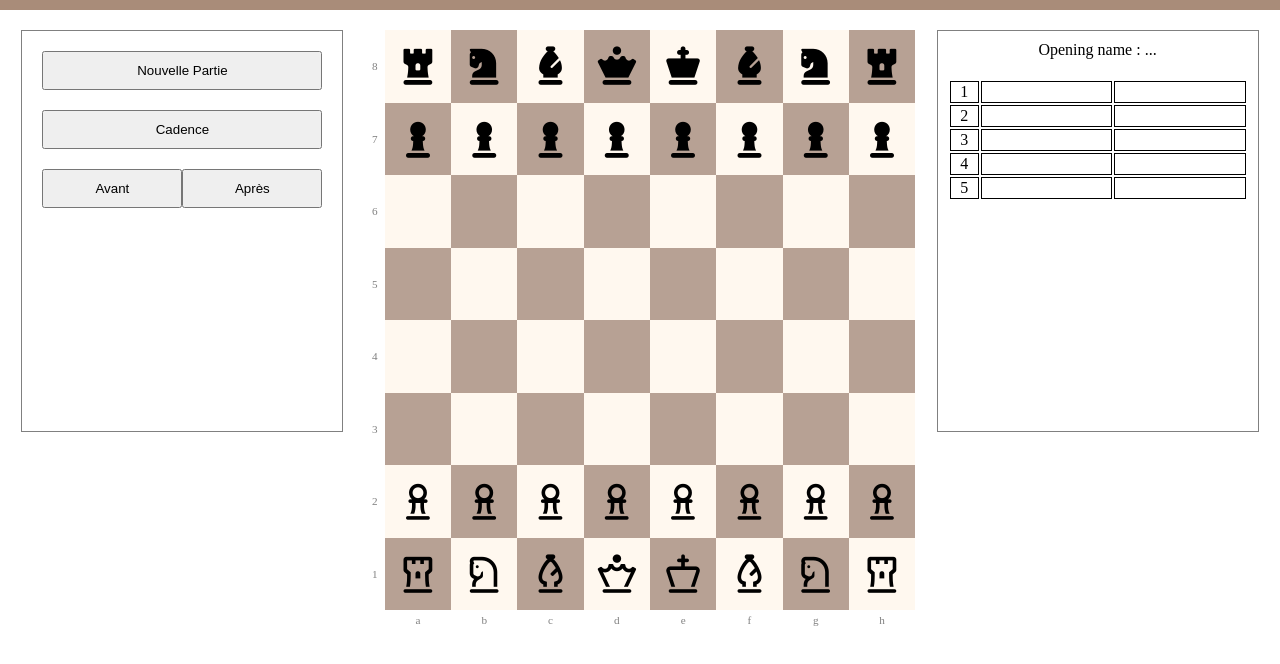
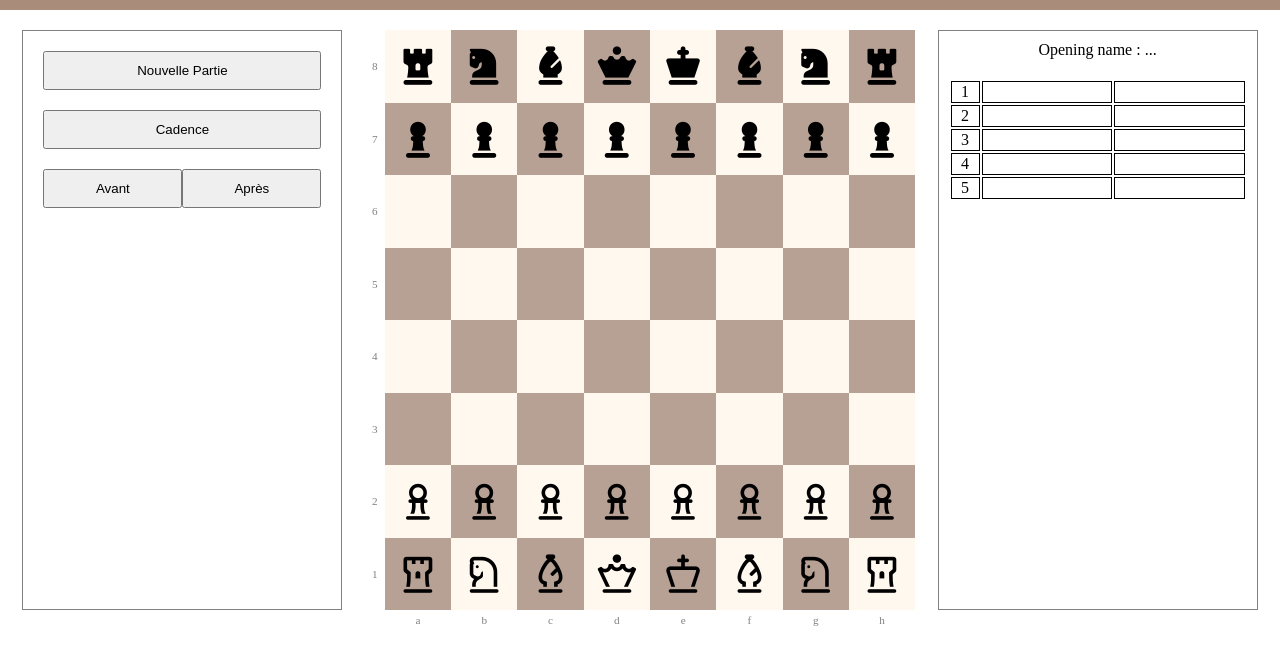
Before and after one commit to ThomasJson/BLUNDER-THINGS, a plain HTML site: page index.html in a window 1280 px wide. Shown: the part 46-710 px from the top of the page. Drawn offline with Linux system fonts and the light colour scheme.

Commit message:
Box-sizing

```diff
--- a/css/index.css
+++ b/css/index.css
@@ -1,14 +1,6 @@
-/* * {
-    font-family: 'fashinsm';
-} */
-/* @font-face {
-    font-family: 'Fashinsm';
-    src: url('../fonts/fashinsm.ttf');
-} */
-/* input:-webkit-autofill, input:-webkit-autofill:hover, input:-webkit-autofill:focus, input:-webkit-autofill:active{
-    -webkit-box-shadow: 0 0 0 30px white inset !important;
-} */
-
+* {
+    box-sizing: border-box;
+}
 body {
     margin: auto;
     height: 100vh;
@@ -230,8 +222,8 @@ form p {
 }
 .aside-section {
     width: 25%;
-    height: 25em;
-    border: 1px solid grey;
+    height: calc(100% - 20px);
+    border: 0.2px solid grey;
 }
 
 /* ////////////////////////////////////////////////// SETTINGS SECTION ////////////////////////////////////////////////// */
```
